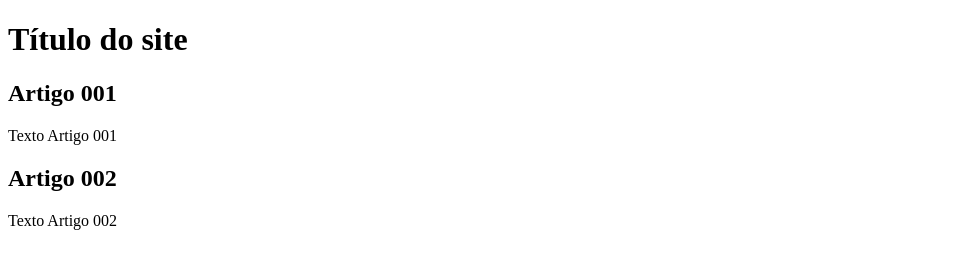
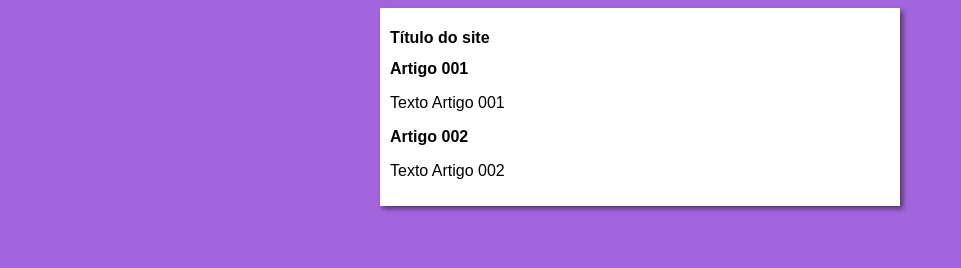
Before and after one commit to clervesonlima/projeto-site, a plain HTML site: page index.html in a window 1280 px wide. Shown: the whole page, without its empty margins (0-961 px from the left). Drawn offline with Linux system fonts and the light colour scheme.

Commit message:
iniciei o design

```diff
--- /dev/null
+++ b/estilos/style.css
@@ -0,0 +1,17 @@
+*{
+    font-family: Arial, Helvetica, sans-serif;
+    font-size: 16px;
+
+}
+
+body{
+    background-color: rgb(163, 101, 222);
+}
+
+main{
+    background-color: white;
+    width: 500px;
+    margin: auto;
+    padding: 10px;
+    box-shadow: 3px 3px 5px rgba(0, 0, 0, 0.473);
+}
--- a/index.html
+++ b/index.html
@@ -5,6 +5,7 @@
     <meta http-equiv="X-UA-Compatible" content="IE=edge">
     <meta name="viewport" content="width=device-width, initial-scale=1.0">
     <title>Título do Site</title>
+    <link rel="stylesheet" href="estilos/style.css">
 </head>
 <body>
     <main>
```
